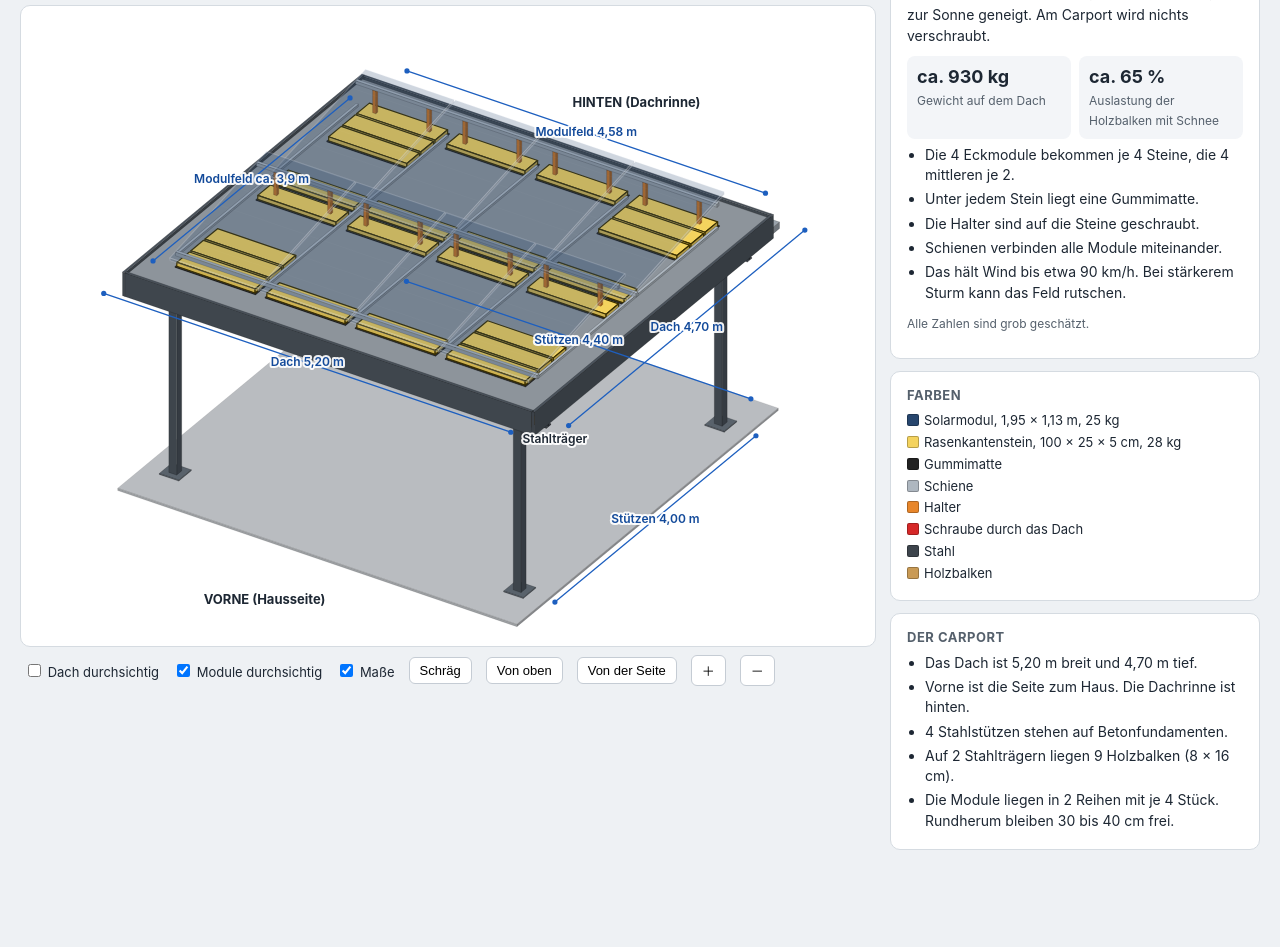
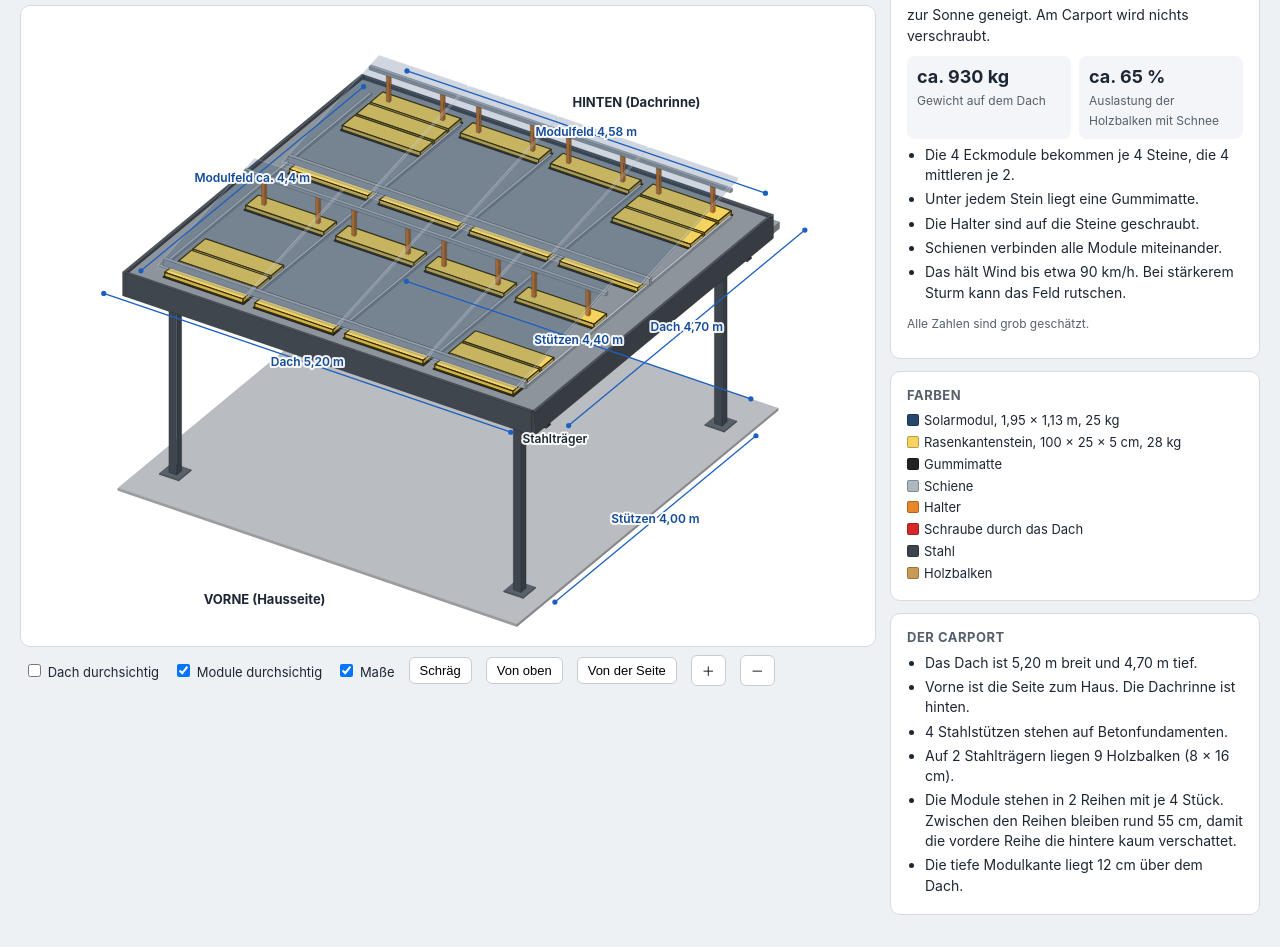
Before and after one commit to 19Stefan19/carport-solar-skizze, a plain HTML site: page index.html in a window 1280 px wide. Shown: the part 105-1052 px from the top of the page. Before the commit the page ends 987 px from the top, so only its background shows below. Drawn offline with Linux system fonts and the light colour scheme.

Commit message:
Reihen weiter auseinander, tiefe Kante 12 cm
Co-Authored-By: Claude <noreply@anthropic.com>

```diff
--- a/index.html
+++ b/index.html
@@ -80,7 +80,8 @@
         <li>Vorne ist die Seite zum Haus. Die Dachrinne ist hinten.</li>
         <li>4 Stahlstützen stehen auf Betonfundamenten.</li>
         <li>Auf 2 Stahlträgern liegen 9 Holzbalken (8 × 16 cm).</li>
-        <li>Die Module liegen in 2 Reihen mit je 4 Stück. Rundherum bleiben 30 bis 40 cm frei.</li>
+        <li>Die Module stehen in 2 Reihen mit je 4 Stück. Zwischen den Reihen bleiben rund 55 cm, damit die vordere Reihe die hintere kaum verschattet.</li>
+        <li>Die tiefe Modulkante liegt 12 cm über dem Dach.</li>
       </ul>
     </div>
   </div>
@@ -95,9 +96,9 @@
   var ZB0 = 2.20, ZB1 = 2.36;        // Stahlträger
   var ZJ1 = 2.52, RT = 2.56;         // Balken oben, Dach oben
   var MW = 1.95, MH = 1.13, GAP = 0.02, MT = 0.035;
-  var FX0 = (W - (2 * MW + GAP)) / 2;   // 0,39
+  var FX0 = 0.15;   // Reihen weit auseinander: vorne 15 cm vom Dachrand
   var FY0 = (L - (4 * MH + 3 * GAP)) / 2;   // 0,31, seitlich mittig
-  var COLX = [FX0, FX0 + MW + GAP];
+  var COLX = [FX0, W - 0.15 - MW * Math.cos(10 * Math.PI / 180)];   // hintere Reihe 15 cm vor der Hinterkante, Lücke ca. 56 cm
   var ROWY = [0, 1, 2, 3].map(function (k) { return FY0 + k * (MH + GAP); });
   var FX1 = COLX[1] + MW, FY1 = ROWY[3] + MH;
   var JOISTS = []; for (var j = 0; j < 9; j++) JOISTS.push(0.08 + j * 0.63);
@@ -176,7 +177,7 @@
   function moduleOpts(a) { return { alpha: a, stroke: '#dfe5ea', lw: 1.1, cells: true }; }
 
   // ---------- Variante 1: geplant, 24 Steine, 10 Grad, alles ein Verbund ----------
-  var TAN = Math.tan(10 * Math.PI / 180), COS = Math.cos(10 * Math.PI / 180), Z0 = RT + 0.08;
+  var TAN = Math.tan(10 * Math.PI / 180), COS = Math.cos(10 * Math.PI / 180), Z0 = RT + 0.12;
   function v1(ma) {
     var zs = RT + 0.012, zt = zs + 0.05;
     function stone(x0, y) {
@@ -261,7 +262,7 @@
     dim([-0.45, 0, RT], [-0.45, L, RT], 'Dach 5,20 m');
     dim([BX[0], PY[0] - 0.45, 0], [BX[1], PY[0] - 0.45, 0], 'Stützen 4,00 m');
     dim([BX[1] + 0.6, PY[0], 0], [BX[1] + 0.6, PY[1], 0], 'Stützen 4,40 m');
-    dim([FX0, FY1 + 0.22, RT], [FX1, FY1 + 0.22, RT], 'Modulfeld ca. 3,9 m');
+    dim([FX0, FY1 + 0.22, RT], [FX1, FY1 + 0.22, RT], 'Modulfeld ca. 4,4 m');
     dim([W + 0.4, FY0, RT], [W + 0.4, FY1, RT], 'Modulfeld 4,58 m');
     lab([-1.3, L / 2, 0], 'VORNE (Hausseite)', true);
     lab([W + 1.4, L / 2, 2.4], 'HINTEN (Dachrinne)', true);
```
